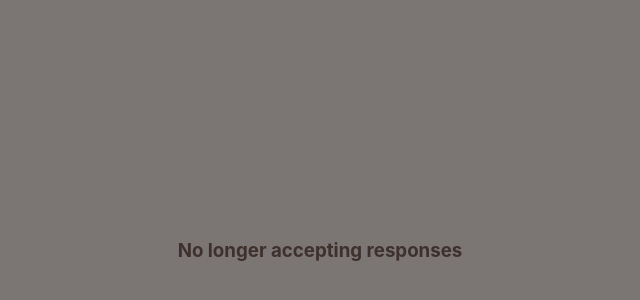
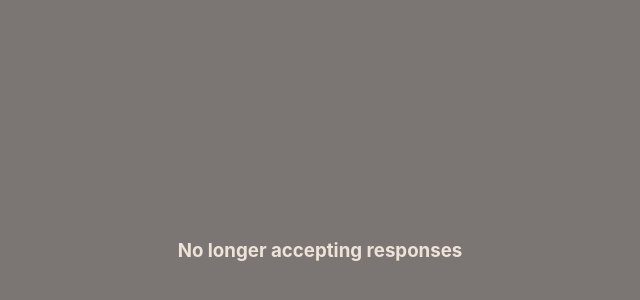
Before and after one commit to TechEdzprogrammer/tomi-airys-nuptial, a plain HTML site: page deadline.html in a window 1280 px wide. Shown: the part 150-450 px from the top of the page, without its empty margins (320-960 px from the left). Drawn offline with Linux system fonts and the light colour scheme.

Commit message:
Adding of no longer accepting response page

```diff
--- a/styles.css
+++ b/styles.css
@@ -287,3 +287,7 @@ img {
     align-items: center;
     background-color: #7b7674;
 }
+
+.inactive-header{
+    color:#efe2d7;
+}
```
Also changed, not shown: index.html (+1 -1 lines).
